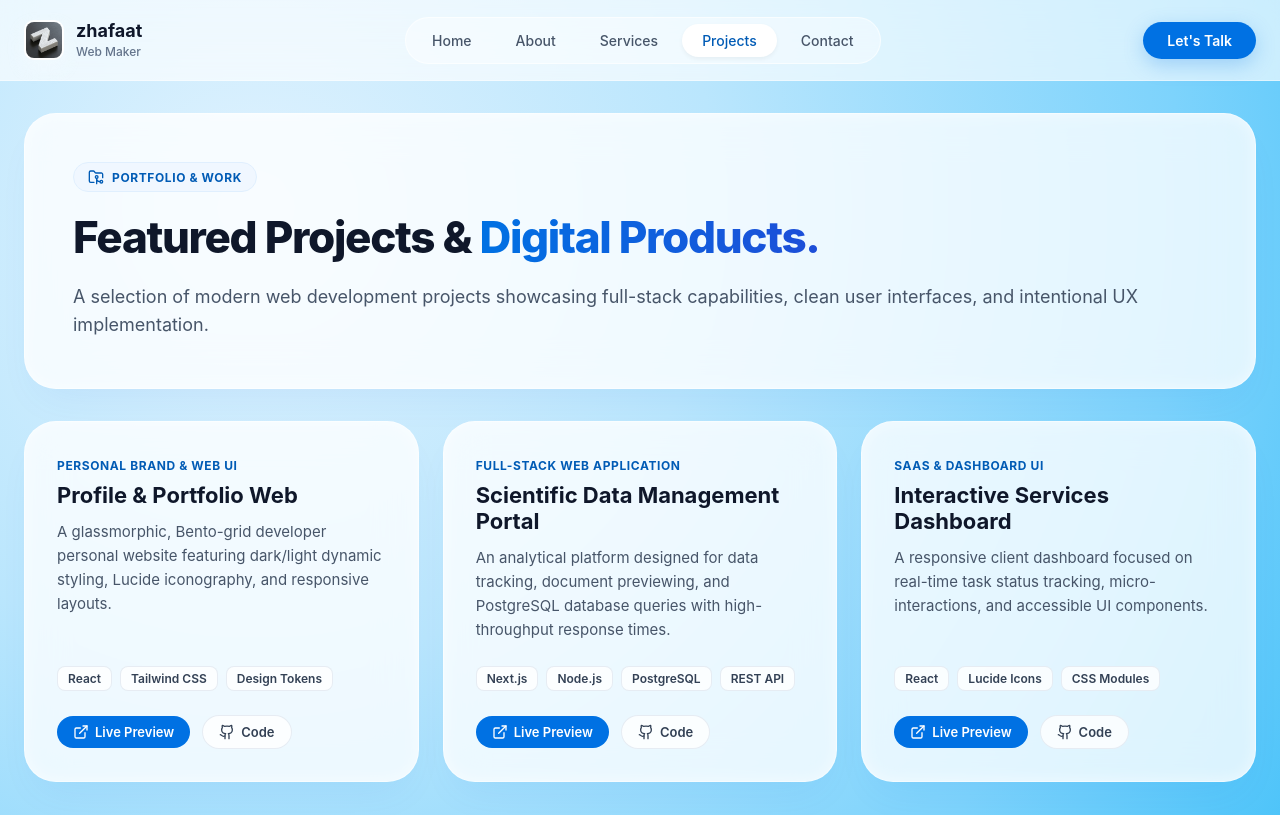
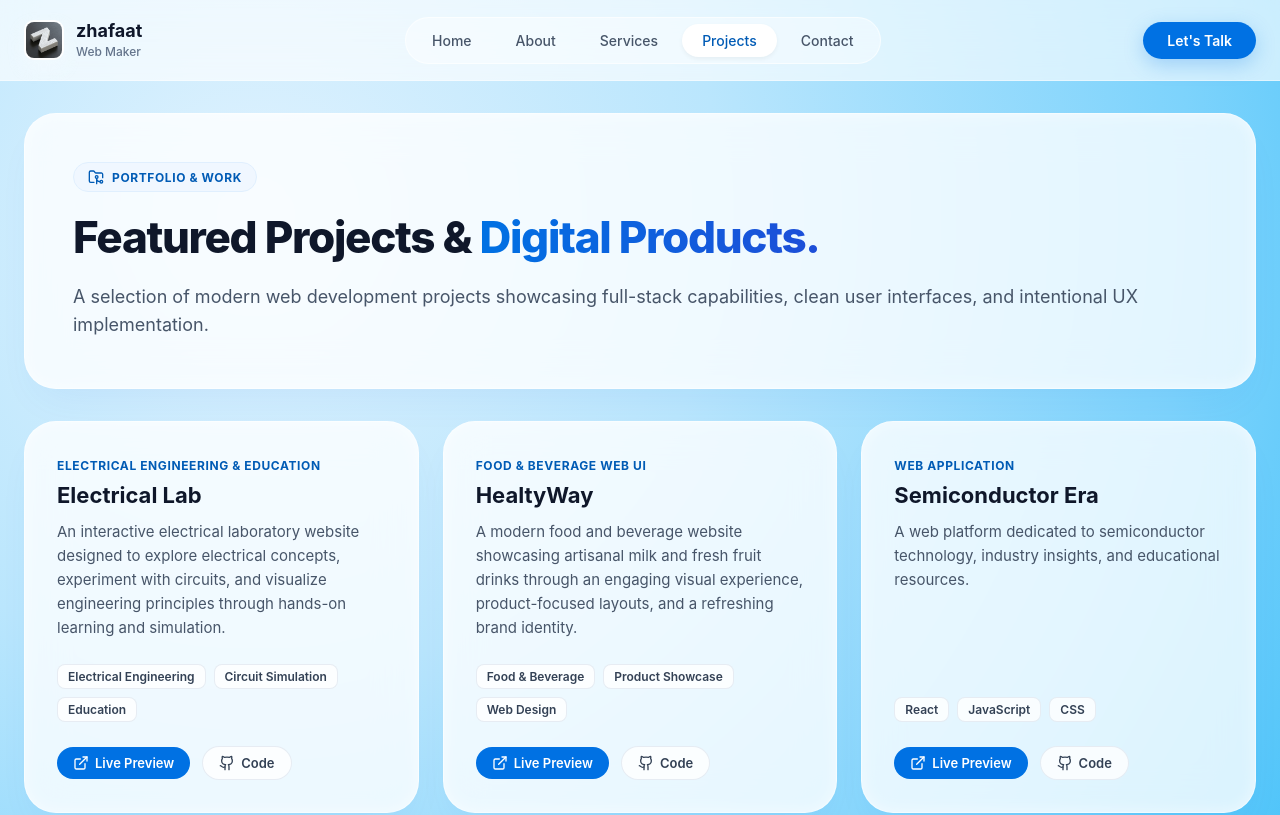
Before and after one commit to zhafaatrahimizainal/zhafaat-rahimi-zainal, a React (Vite) app: page /projects in a window 1280 px wide. Shown: the top 815 px of the page. Built offline with nearby package versions, Linux system fonts and the light colour scheme.

Commit message:
add new projects

```diff
--- a/src/components/Footer.jsx
+++ b/src/components/Footer.jsx
@@ -27,7 +27,7 @@ function Footer() {
           </nav>
 
           <div className="footer-socials">
-            <a href="https://github.com" target="_blank" rel="noreferrer" aria-label="GitHub">
+            <a href="https://github.com/zhafaatrahimizainal" target="_blank" rel="noreferrer" aria-label="GitHub">
               <GithubIcon size={18} />
             </a>
             <a href="https://linkedin.com" target="_blank" rel="noreferrer" aria-label="LinkedIn">
--- a/src/components/TechStack.css
+++ b/src/components/TechStack.css
@@ -2,7 +2,7 @@
   padding: 2rem;
   display: flex;
   flex-direction: column;
-  justify-content: space-between;
+  justify-content: space-around;
   min-width: 0;
   height: 100%;
 }
--- a/src/pages/Projects.jsx
+++ b/src/pages/Projects.jsx
@@ -1,32 +1,32 @@
-import { FolderGit2, ExternalLink } from 'lucide-react';
-import { GithubIcon } from '../components/SocialIcons';
-import './Projects.css';
+import { FolderGit2, ExternalLink } from "lucide-react";
+import { GithubIcon } from "../components/SocialIcons";
+import "./Projects.css";
 
 const PROJECTS = [
   {
-    title: "Profile & Portfolio Web ",
-    category: "Personal Brand & Web UI",
-    desc: "A glassmorphic, Bento-grid developer personal website featuring dark/light dynamic styling, Lucide iconography, and responsive layouts.",
-    tags: ["React", "Tailwind CSS", "Design Tokens"],
-    demoUrl: "https://zhafaat.dev",
-    githubUrl: "https://github.com"
+    title: "Electrical Lab",
+    category: "Electrical Engineering & Education",
+    desc: "An interactive electrical laboratory website designed to explore electrical concepts, experiment with circuits, and visualize engineering principles through hands-on learning and simulation.",
+    tags: ["Electrical Engineering", "Circuit Simulation", "Education"],
+    demoUrl: "https://electrical-lab.netlify.app/",
+    githubUrl: "https://github.com/zhafaatrahimizainal/Electrical-Lab.git",
   },
   {
-    title: "Scientific Data Management Portal",
-    category: "Full-Stack Web Application",
-    desc: "An analytical platform designed for data tracking, document previewing, and PostgreSQL database queries with high-throughput response times.",
-    tags: ["Next.js", "Node.js", "PostgreSQL", "REST API"],
-    demoUrl: "https://example.com",
-    githubUrl: "https://github.com"
+    title: "HealtyWay",
+    category: "Food & Beverage Web UI",
+    desc: "A modern food and beverage website showcasing artisanal milk and fresh fruit drinks through an engaging visual experience, product-focused layouts, and a refreshing brand identity.",
+    tags: ["Food & Beverage", "Product Showcase", "Web Design"],
+    demoUrl: "https://healtyway.netlify.app/",
+    githubUrl: "https://github.com/zhafaatrahimizainal/HealtyWay.git",
   },
   {
-    title: "Interactive Services Dashboard",
-    category: "SaaS & Dashboard UI",
-    desc: "A responsive client dashboard focused on real-time task status tracking, micro-interactions, and accessible UI components.",
-    tags: ["React", "Lucide Icons", "CSS Modules"],
-    demoUrl: "https://example.com",
-    githubUrl: "https://github.com"
-  }
+    title: "Semiconductor Era", // Update based on your project title
+    category: "Web Application", // e.g., "Educational / Tech Platform"
+    desc: "A web platform dedicated to semiconductor technology, industry insights, and educational resources.",
+    tags: ["React", "JavaScript", "CSS"], // Update with the technologies used
+    demoUrl: "https://semiconductorera.netlify.app",
+    githubUrl: "https://github.com/zhafaatrahimizainal/Semiconductor-Era.git", // Replace with your repository link
+  },
 ];
 
 function Projects() {
@@ -39,10 +39,13 @@ function Projects() {
           <span>PORTFOLIO & WORK</span>
         </div>
         <h1 className="page-title">
-          Featured Projects & <span className="gradient-text">Digital Products.</span>
+          Featured Projects &{" "}
+          <span className="gradient-text">Digital Products.</span>
         </h1>
         <p className="page-description">
-          A selection of modern web development projects showcasing full-stack capabilities, clean user interfaces, and intentional UX implementation.
+          A selection of modern web development projects showcasing full-stack
+          capabilities, clean user interfaces, and intentional UX
+          implementation.
         </p>
       </section>
 
@@ -59,15 +62,27 @@ function Projects() {
             <div className="project-card-bottom">
               <div className="project-tags">
                 {project.tags.map((tag, tIdx) => (
-                  <span key={tIdx} className="project-tag-item">{tag}</span>
+                  <span key={tIdx} className="project-tag-item">
+                    {tag}
+                  </span>
                 ))}
               </div>
 
               <div className="project-actions">
-                <a href={project.demoUrl} target="_blank" rel="noreferrer" className="project-link-btn primary">
+                <a
+                  href={project.demoUrl}
+                  target="_blank"
+                  rel="noreferrer"
+                  className="project-link-btn primary"
+                >
                   <ExternalLink size={16} /> Live Preview
                 </a>
-                <a href={project.githubUrl} target="_blank" rel="noreferrer" className="project-link-btn secondary">
+                <a
+                  href={project.githubUrl}
+                  target="_blank"
+                  rel="noreferrer"
+                  className="project-link-btn secondary"
+                >
                   <GithubIcon size={16} /> Code
                 </a>
               </div>
```
